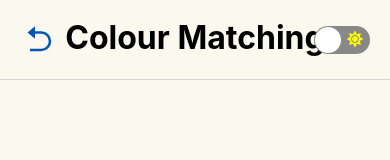
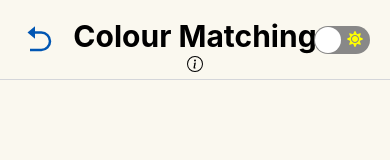
Before and after one commit to William-Feng/mini-playground, a React (Create React App) app: page /memory in a window 390 px wide. Shown: the top 160 px of the page. Built offline with nearby package versions, Linux system fonts and the light colour scheme.

Commit message:
Add tooltip to navbar, providing a description of each game

```diff
--- a/package.json
+++ b/package.json
@@ -13,6 +13,7 @@
     "react-scripts": "5.0.1",
     "react-swipeable": "^7.0.0",
     "react-switch": "^6.0.0",
+    "react-tooltip": "^5.14.0",
     "web-vitals": "^2.1.4"
   },
   "scripts": {
--- a/src/components/misc/Navbar.css
+++ b/src/components/misc/Navbar.css
@@ -50,6 +50,19 @@ h1.heading {
   font-weight: 700;
 }
 
+.info {
+  position: absolute;
+  display: flex;
+  justify-content: flex-end;
+  right: 100px;
+  font-size: 1.5em;
+  cursor: pointer;
+}
+
+#gameInfo {
+  width: 30em;
+}
+
 .switch {
   position: absolute;
   display: flex;
@@ -62,9 +75,20 @@ h1.heading {
   color: yellow;
 }
 
-@media screen and (max-width: 400px) {
+@media screen and (max-width: 550px) {
   h1.heading {
-    padding-top: 5px;
-    font-size: 32px;
+    padding-top: 0;
+    font-size: 30px;
+  }
+
+  .info {
+    justify-content: center;
+    right: auto;
+    margin-top: 3em;
+    font-size: 1em;
+  }
+
+  #gameInfo {
+    width: 350px;
   }
 }
--- a/src/components/misc/Navbar.js
+++ b/src/components/misc/Navbar.js
@@ -1,13 +1,29 @@
 import React, { useContext } from "react";
 import { ThemeContext } from "../../App";
 import { Link } from "react-router-dom";
+import { BsInfoCircle } from "react-icons/bs";
 import { FaMoon, FaSun } from "react-icons/fa";
 import { RiArrowGoBackFill } from "react-icons/ri";
+import { Tooltip } from "react-tooltip";
 import ReactSwitch from "react-switch";
 import "./Navbar.css";
 
 function Navbar({ heading }) {
   const { theme, toggleTheme } = useContext(ThemeContext);
+
+  const gameDescriptions = {
+    Wordle:
+      "Wordle is a word guessing game where you have a six attempts to guess a secret five-letter word. Letters in the correct position will be green, letters in the wrong position will be yellow and incorrect letters will be grey.",
+    "Tic Tac Toe":
+      "Tic Tac Toe is a classic two-player game where one player is X and the other is O. The first player to get three of their marks in a row, column or diagonal is the winner (in the one-player mode, just try to aim for a draw).",
+    "Colour Matching":
+      "Colour Matching involves discovering all the pairs of colours on the board in the fewest number of moves. However, only two tiles are revealed at once, so try to remember the position of every colour.",
+    "Emoji Streak":
+      "Emoji Streak is a memory game where you need to select all the unique emojis on the board. But beware, the board will shuffle after each selection, so try to maximise your streak before your lives run out.",
+    "Sliding Puzzle":
+      "Sliding Puzzle involves arranging the tiles into ascending order. This is much harder than it seems as the empty tile can only be swapped with an adjacent cell, and the challenge is to move it into the bottom-right corner.",
+    2048: "2048 involves combining tiles (swipe or use the arrow keys) with the same number to create a tile of double the value. The goal is to create a tile with the value 2048 and maximise your score.",
+  };
 
   return (
     <div className="theme" id={theme}>
@@ -18,6 +34,14 @@ function Navbar({ heading }) {
           </Link>
         </div>
         <h1 className="heading">{heading}</h1>
+        <div
+          className="info"
+          data-tooltip-id="gameInfo"
+          data-tooltip-content={gameDescriptions[heading]}
+        >
+          <BsInfoCircle />
+        </div>
+        <Tooltip id="gameInfo" />
         <div className="switch">
           <ReactSwitch
             onChange={toggleTheme}
```
Also changed, not shown: 1 other file (tests, documents, lock files or other folders).
